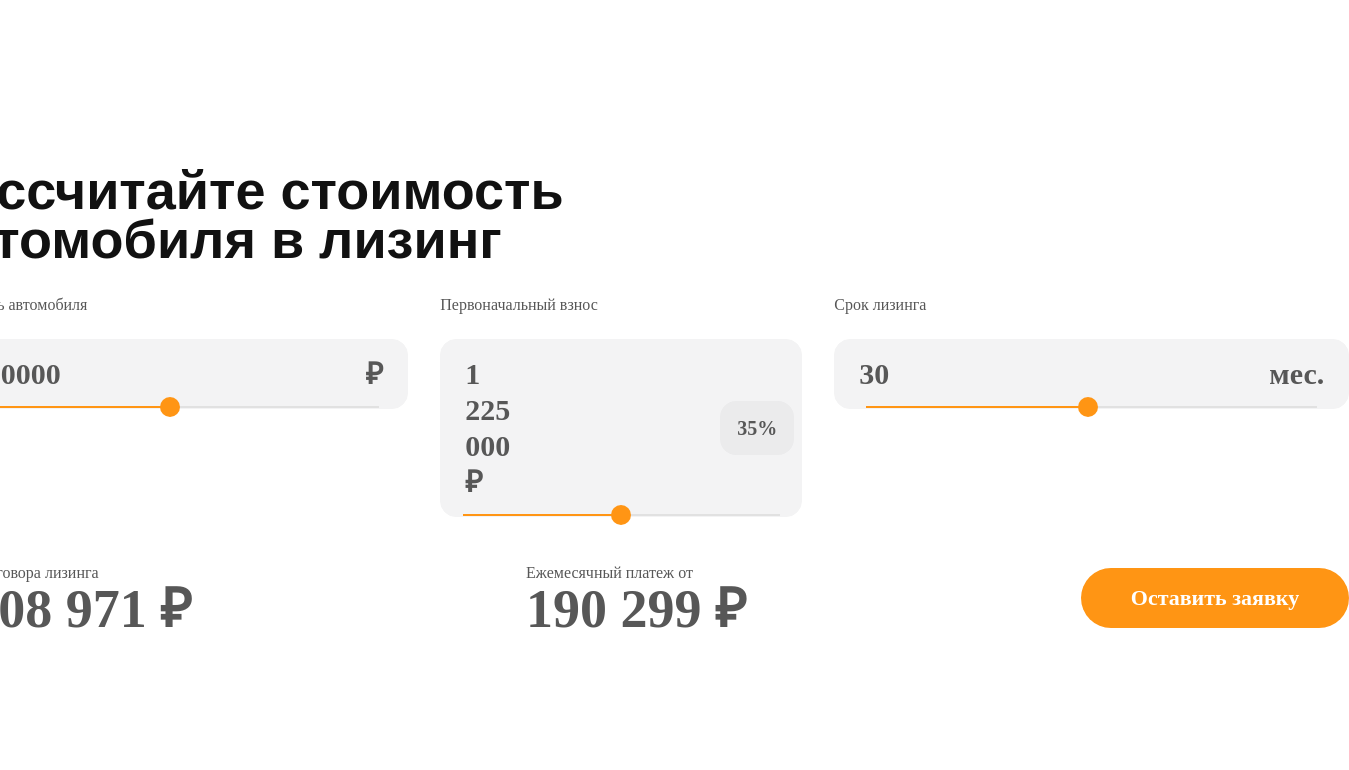
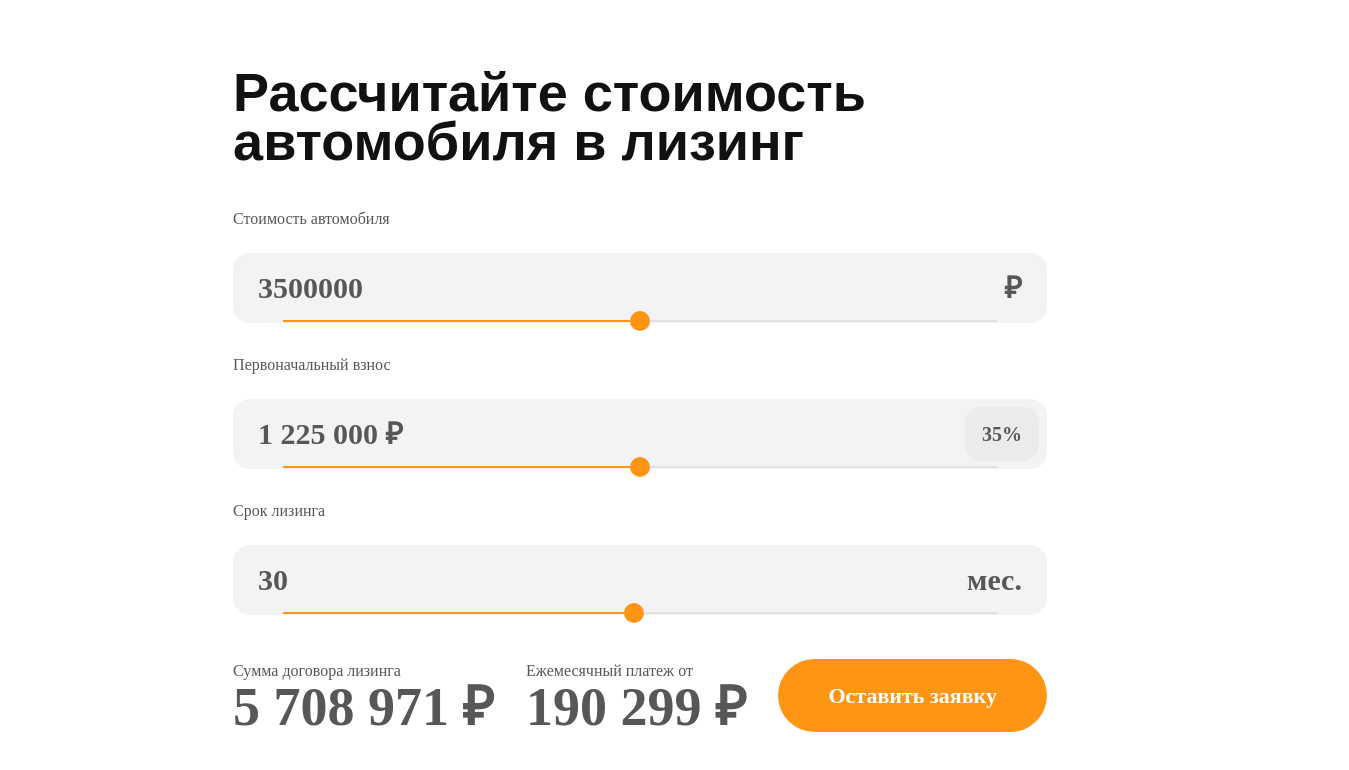
Before and after one commit to vanyagetc13/tz_calc_leasing, a React (Create React App) app: page / in a window 1280 px wide. Shown: the top 770 px of the page, 1349 px wide, since content can reach past the window. Built offline with nearby package versions, Linux system fonts and the light colour scheme.

Commit message:
v.1.1 fixes, improvments

```diff
--- a/package.json
+++ b/package.json
@@ -2,6 +2,7 @@
   "name": "tz_calc_lizing",
   "version": "0.1.0",
   "private": true,
+  "homepage": "https://vanyagetc13.github.io/tz_calc_leasing/",
   "dependencies": {
     "@testing-library/jest-dom": "^5.16.5",
     "@testing-library/react": "^13.4.0",
@@ -11,6 +12,7 @@
     "@types/react": "^18.0.21",
     "@types/react-dom": "^18.0.6",
     "axios": "^0.27.2",
+    "gh-pages": "^4.0.0",
     "node-sass": "^7.0.3",
     "react": "^18.2.0",
     "react-dom": "^18.2.0",
@@ -23,7 +25,9 @@
     "start": "react-scripts start",
     "build": "react-scripts build",
     "test": "react-scripts test",
-    "eject": "react-scripts eject"
+    "eject": "react-scripts eject",
+    "deploy": "gh-pages -d build",
+    "predeploy": "npm run build"
   },
   "eslintConfig": {
     "extends": [
--- a/src/App.css
+++ /dev/null
@@ -1,36 +0,0 @@
-.App {
-    display: flex;
-    flex-direction: column;
-}
-
-@media only screen and (max-width: 620px) {
-    .title__wrapper {
-        width: 300px;
-    }
-    .title {
-        font-size: 2.2em;
-    }
-    /* .input {
-        min-width: 280px;
-    } */
-}
-
-.inputs {
-    display: flex;
-    gap: 32px;
-    margin-top: 32px;
-    justify-content: space-between;
-}
-
-.lower {
-    margin-top: 44px;
-    display: flex;
-    justify-content: space-between;
-    align-items: center;
-}
-
-@media only screen and (max-width: 1024px) {
-    .inputs {
-        flex-direction: column;
-    }
-}
--- /dev/null
+++ b/src/App.scss
@@ -0,0 +1,24 @@
+.App {
+    display: flex;
+    flex-direction: column;
+}
+
+.inputs {
+    display: flex;
+    gap: 32px;
+    margin-top: 32px;
+    justify-content: space-between;
+
+    & > div {
+        display: flex;
+        flex: 1 1 auto;
+        flex-direction: column;
+    }
+}
+
+@media screen and (max-width: 1439px) {
+    .inputs {
+        flex-direction: column;
+        margin-top: 44px;
+    }
+}
--- a/src/App.tsx
+++ b/src/App.tsx
@@ -1,5 +1,5 @@
 import React, { useMemo, useState } from "react";
-import "./App.css";
+import "./App.scss";
 import DragInput from "./components/DragInput/DragInput";
 import MyTitle from "./components/MyTitle/MyTitle";
 import PercentageInput from "./components/PercentageInput/PercentageInput";
--- a/src/components/InputWrapper/InputWrapper.module.scss
+++ b/src/components/InputWrapper/InputWrapper.module.scss
@@ -12,7 +12,6 @@
 
 .input {
     font-size: 2em;
-    min-width: 280px;
     min-height: 70px;
     position: relative;
 
@@ -29,3 +28,16 @@
         background: #fff;
     }
 }
+
+
+@media screen and (max-width: 510px) {
+    .input input[type="text"] {
+        width: 30%;
+    }
+}
+
+@media screen and (min-width: 1440px) {
+    .input input[type="text"] {
+        width: 80%;
+    }
+}
--- a/src/components/MyTitle/MyTitle.module.scss
+++ b/src/components/MyTitle/MyTitle.module.scss
@@ -3,12 +3,18 @@
 }
 
 .title {
-    font: 3.6em Gilroy, sans-serif;
+    font: 3.6em Nekst-Black, sans-serif;
     color: #111111;
     font-weight: 900;
     line-height: 90%;
 
     span {
-    white-space: nowrap;
+        white-space: nowrap;
     }
 }
+
+@media screen and (max-width: 510px) {
+    .title {
+        font-size: 34px;
+    }
+}
--- a/src/components/PercentageInput/PercentageInput.module.scss
+++ b/src/components/PercentageInput/PercentageInput.module.scss
@@ -6,6 +6,13 @@
     font-weight: 900;
     font-size: 30px;
     line-height: 36px;
+    white-space: nowrap;
+    &:disabled {
+        border: none;
+        background: transparent;
+        outline: none;
+        cursor: text;
+    }
 }
 
 .percent {
@@ -18,6 +25,6 @@
     color: #575757;
 
     background: #EBEBEC;
-    margin: 7px 7px 7px 186px;
+    margin: 7px;
     border-radius: 16px;
 }
--- a/src/components/PercentageInput/PercentageInput.tsx
+++ b/src/components/PercentageInput/PercentageInput.tsx
@@ -24,7 +24,7 @@ const PercentageInput = ({
 
     return (
         <InputWrapper title={title}>
-            <div className={styles.results}>{initial + " "}&#8381;</div>
+            <input className={styles.results} type="text" disabled  value={initial + " ₽"}/>
             <div className={styles.percent}>{value}&#37;</div>
             <RangeInput value={value} valueH={handler} step={1} min={10} max={60} />
         </InputWrapper>
--- a/src/components/ResultsLower/ResultsLower.module.scss
+++ b/src/components/ResultsLower/ResultsLower.module.scss
@@ -1,3 +1,11 @@
+.lower {
+    margin-top: 44px;
+    display: flex;
+    gap: 32px;
+    justify-content: space-between;
+    flex-wrap: wrap;
+}
+
 .title {
     font-family: "Gilroy";
     font-style: normal;
@@ -14,4 +22,15 @@
     font-size: 54px;
     line-height: 90%;
     color: #575757;
+    white-space: nowrap;
 }
+
+.new_row {
+    width: 100%;
+}
+
+@media screen and (min-width: 1025px) {
+    .new_row {
+        display: none;
+    }
+}
--- a/src/components/ResultsLower/ResultsLower.tsx
+++ b/src/components/ResultsLower/ResultsLower.tsx
@@ -48,7 +48,7 @@ const ResultsLower = ({ price, term, percent, initial }: ResultsLowerProps) => {
     }
 
     return (
-        <div className="lower">
+        <div className={styles.lower}>
             <div className={styles.wrapper}>
                 <h4 className={styles.title}>Сумма договора лизинга</h4>
                 <div className={styles.result}>{separater(summary)} &#8381;</div>
@@ -57,6 +57,7 @@ const ResultsLower = ({ price, term, percent, initial }: ResultsLowerProps) => {
                 <h4 className={styles.title}>Ежемесячный платеж от</h4>
                 <div className={styles.result}>{separater(monthPay)} &#8381;</div>
             </div>
+            <div className={styles.new_row}></div>
             <MyButton click={sendToBackend}>Оставить заявку</MyButton>
         </div>
     );
--- a/src/components/UI/MyButton/MyButton.tsx
+++ b/src/components/UI/MyButton/MyButton.tsx
@@ -3,19 +3,19 @@ import styles from "./MyButton.module.scss";
 
 interface MyButtonProps {
     children: React.ReactNode;
-    status?: string;
+    isPending?: boolean;
     click?: () => void;
 }
 
-const MyButton = ({ children, status = "default", click }: MyButtonProps) => {
+const MyButton = ({ children, isPending = false, click }: MyButtonProps) => {
     return (
         <button
-            disabled={status === "disabled"}
+            disabled={isPending}
             className={`${styles.button} ${styles.pending}`}
             onClick={click}
         >
-            {status === "default" && children}
-            {status === "pending" && <div className={styles.loader}></div>}
+            {!isPending && children}
+            {isPending && <div className={styles.loader}></div>}
         </button>
     );
 };
```
Also changed, not shown: 1 other file (tests, documents, lock files or other folders).
